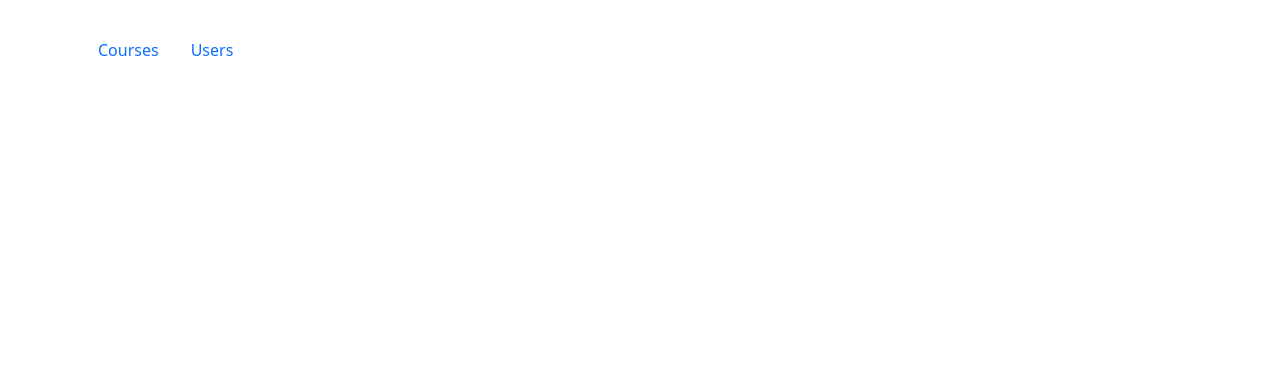
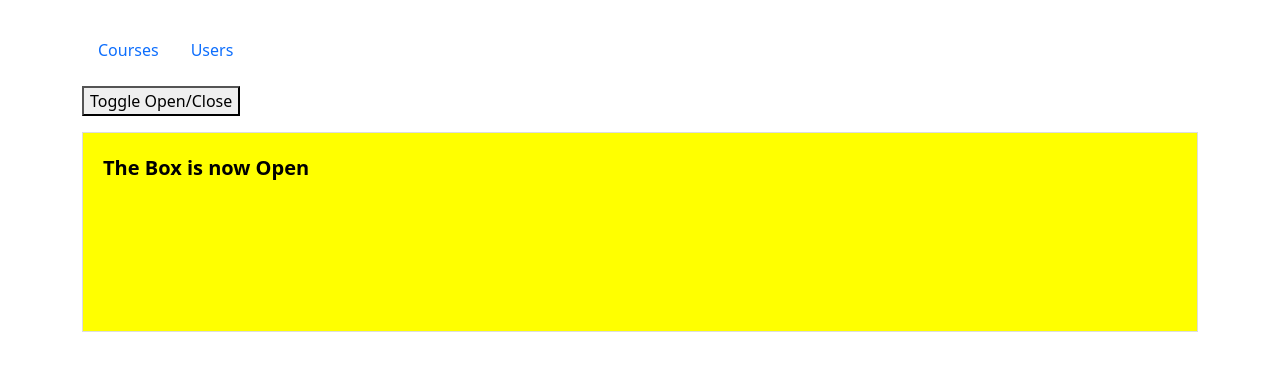
Before and after one commit to leelanarasimha/angular-animations, an Angular app: page /open in a window 1280 px wide. Before the commit this address led to /. Shown: the top 370 px of the page. Built offline with nearby package versions, Linux system fonts and the light colour scheme.

Commit message:
animation example

```diff
--- a/src/app/app-routing.module.ts
+++ b/src/app/app-routing.module.ts
@@ -3,11 +3,13 @@
 import { CoursesComponent } from './courses/courses.component';
 import { UsersComponent } from './users/users.component';
 import { AnimationComponent } from './animation/animation.component';
+import { OpenCloseComponent } from './open-close/open-close.component';
 
 const routes: Routes = [
   { path: '', component: CoursesComponent },
   { path: 'users', component: UsersComponent },
   { path: 'animation', component: AnimationComponent },
+  { path: 'open', component: OpenCloseComponent },
 ];
 
 @NgModule({
--- a/src/app/app.module.ts
+++ b/src/app/app.module.ts
@@ -8,6 +8,7 @@
 import { AppRoutingModule } from './app-routing.module';
 import { CourseComponent } from './course/course.component';
 import { AnimationComponent } from './animation/animation.component';
+import { OpenCloseComponent } from './open-close/open-close.component';
 
 @NgModule({
   declarations: [
@@ -16,6 +17,7 @@
     UsersComponent,
     CourseComponent,
     AnimationComponent,
+    OpenCloseComponent,
   ],
   imports: [BrowserModule, AppRoutingModule, BrowserAnimationsModule],
   providers: [],
--- /dev/null
+++ b/src/app/open-close/open-close.component.css
@@ -0,0 +1,13 @@
+:host {
+  display: block;
+  margin-top: 1rem;
+}
+
+.open-close-container {
+  border: 1px solid #ddd;
+  padding: 20px 20px 0px 20px;
+  margin-top: 1rem;
+  color: #000;
+  font-size: 20px;
+  font-weight: bold;
+}
--- /dev/null
+++ b/src/app/open-close/open-close.component.html
@@ -0,0 +1,7 @@
+<div>
+  <button (click)="onToggle()">Toggle Open/Close</button>
+</div>
+
+<div class="open-close-container" [@openClose]="isOpen ? 'open' : 'close'">
+  <p>The Box is now {{ isOpen ? "Open" : "Close" }}</p>
+</div>
--- /dev/null
+++ b/src/app/open-close/open-close.component.ts
@@ -0,0 +1,39 @@
+import { Component } from '@angular/core';
+import {
+  trigger,
+  state,
+  style,
+  transition,
+  animate,
+} from '@angular/animations';
+
+@Component({
+  selector: 'app-open-close',
+  templateUrl: './open-close.component.html',
+  styleUrls: ['./open-close.component.css'],
+  animations: [
+    trigger('openClose', [
+      state(
+        'open',
+        style({
+          height: '200px',
+          opacity: 1,
+          backgroundColor: 'yellow',
+        })
+      ),
+      state(
+        'close',
+        style({ height: '100px', opacity: 0.5, backgroundColor: 'green' })
+      ),
+      transition('open => close', animate('0.5s')),
+      transition('close => open', animate('1s')),
+    ]),
+  ],
+})
+export class OpenCloseComponent {
+  isOpen = true;
+
+  onToggle() {
+    this.isOpen = !this.isOpen;
+  }
+}
```
Also changed, not shown: 1 other file (tests, documents, lock files or other folders).
